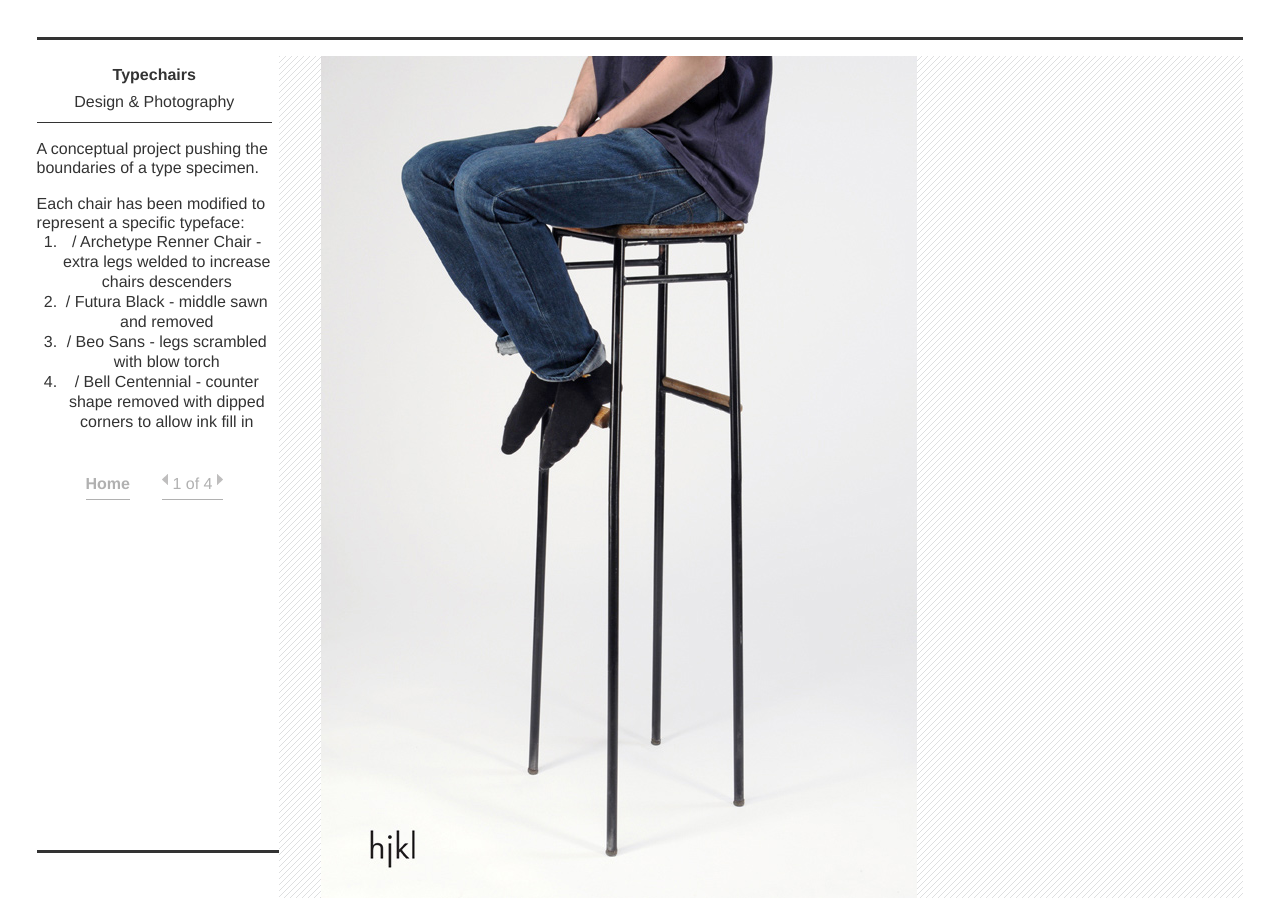
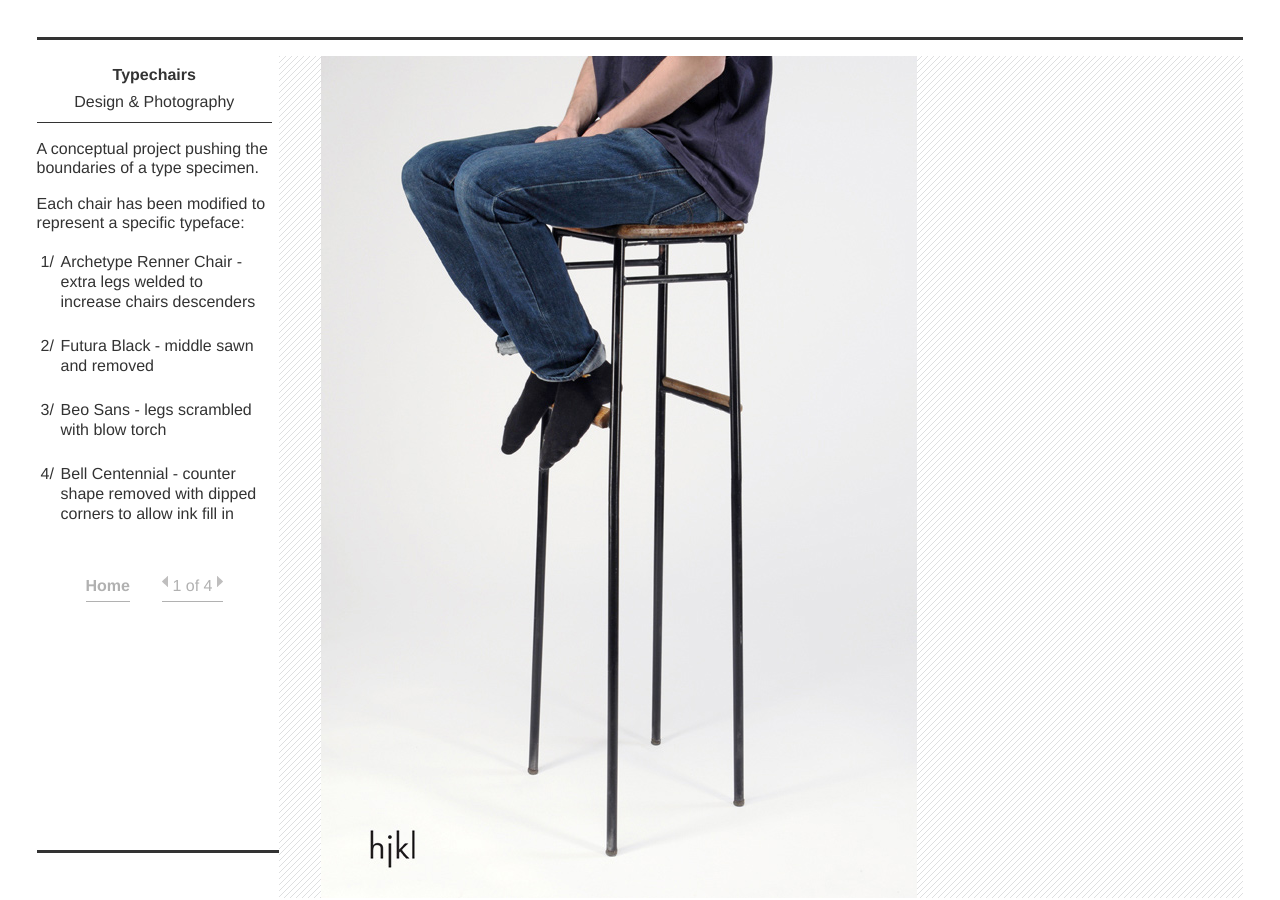
Before and after one commit to jobelldesigns/jobell.net, a Jekyll site: the page built from _posts/2013-01-14-typechairs.html, in a window 1280 px wide. Built offline with Jekyll 4.4.1, drawn with Linux system fonts in a browser that asks for light colours.

Commit message:
Replace dot with a slash on ordered lists - turns out this is extraordinarily difficult

```diff
--- a/_posts/2013-01-14-typechairs.html
+++ b/_posts/2013-01-14-typechairs.html
@@ -10,10 +10,10 @@
     <p class="main-description">A conceptual project pushing the boundaries of a type specimen.</p>
     <p class="main-description">Each chair has been modified to represent a specific typeface:</p>
     <ol class="typechairs">
-        <li>/ Archetype Renner Chair - extra legs welded to increase chairs descenders</li>
-        <li>/ Futura Black - middle sawn and removed</li>
-        <li>/ Beo Sans - legs scrambled with blow torch</li>
-        <li>/ Bell Centennial - counter shape removed with dipped corners to allow ink fill in</li>
+        <li>Archetype Renner Chair - extra legs welded to increase chairs descenders</li>
+        <li>Futura Black - middle sawn and removed</li>
+        <li>Beo Sans - legs scrambled with blow torch</li>
+        <li>Bell Centennial - counter shape removed with dipped corners to allow ink fill in</li>
     </ol>
 
 
--- a/css/project.css
+++ b/css/project.css
@@ -132,3 +132,35 @@
 .page-nav .next {
     background: url("../images/arrows.png") no-repeat scroll -7px 0;
 }
+
+/* Per Project Styling */
+
+ol.typechairs {
+    text-align: left;
+    counter-reset:li;
+    margin: 1em 0 0 0;
+    padding: 0;
+}
+
+ol.typechairs li {
+    list-style:none; /* Hide numbers in preparation for replacements */
+    padding: 0px;
+    position:relative;
+    margin:0 0 1em 1em;
+    padding:4px 8px;
+}
+
+ol.typechairs li:before {
+    content:counter(li)"/"; /* Replace default ol numbers with ones with a slash */
+    counter-increment: li;
+    position:absolute;
+    top:0;
+    left:-1em;
+    -moz-box-sizing:border-box;
+    -webkit-box-sizing:border-box;
+    box-sizing:border-box;
+    width:1em;
+    margin-right:8px;
+    padding:4px;
+    text-align:left;
+}
```
